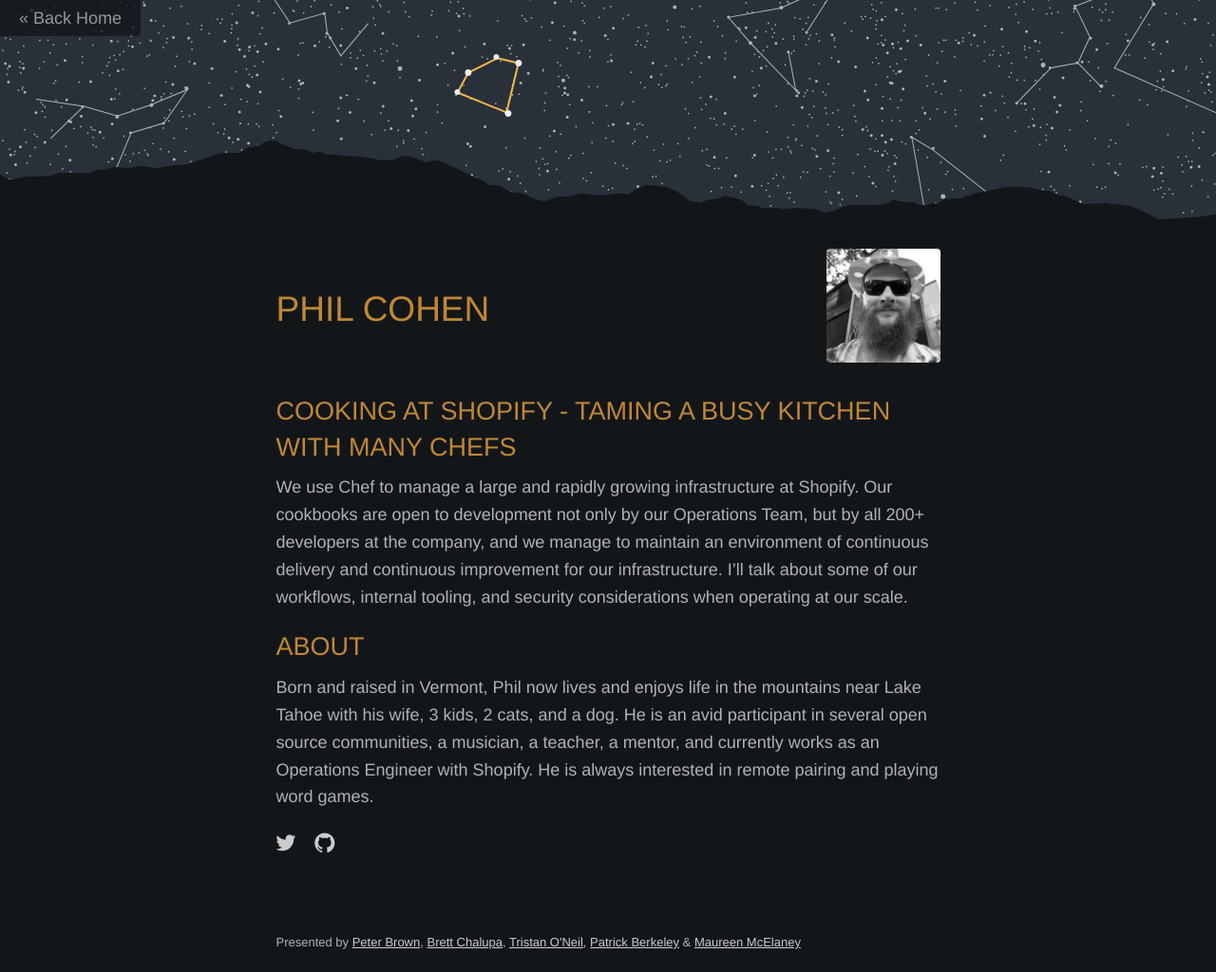
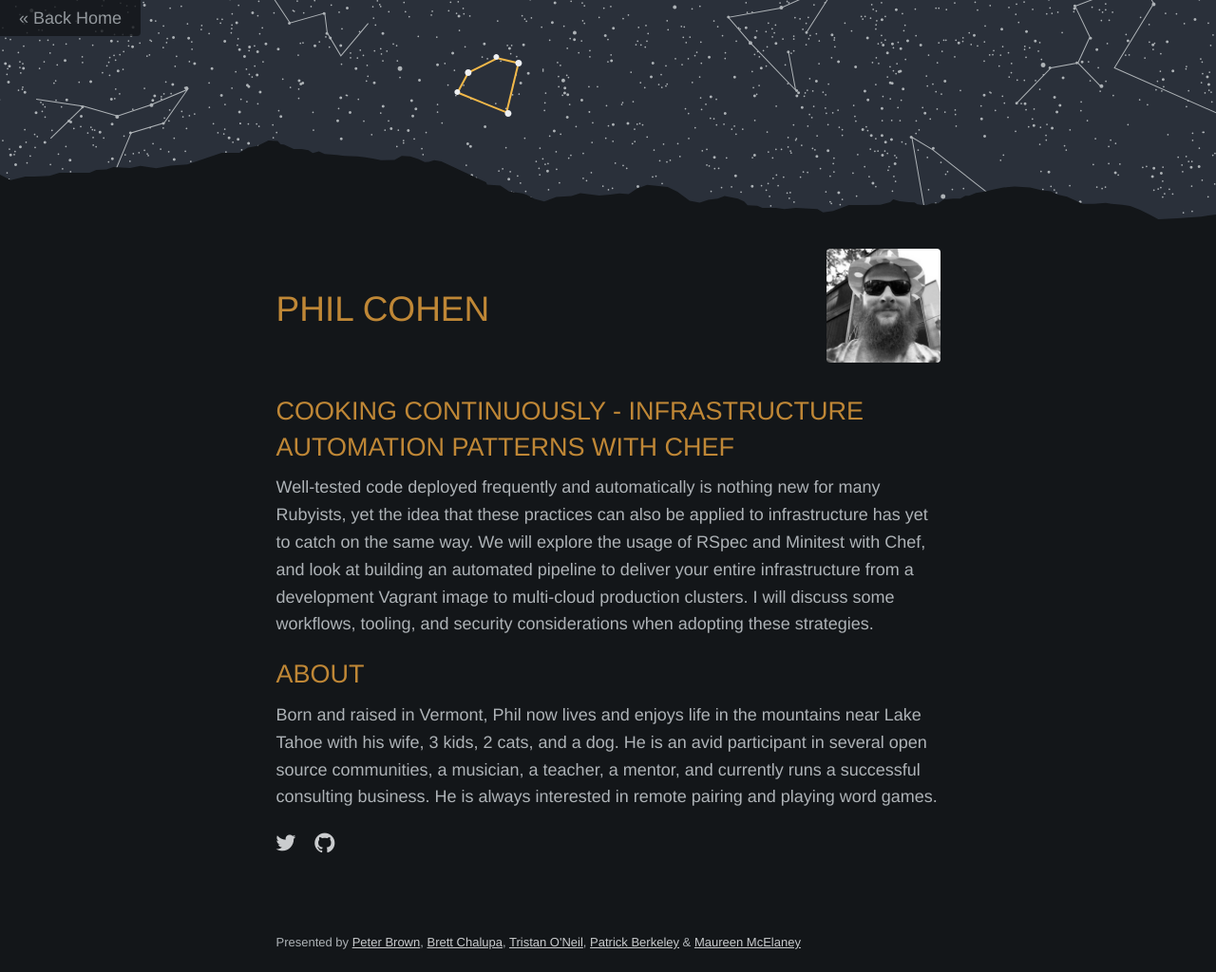
Before and after one commit to burlingtonruby/burlingtonrubyconference2014, a Jekyll site: the page built from _posts/speakers/2014-02-09-phil-cohen.md, in a window 1280 px wide. Shown: the whole page at 95% size. Built offline with Jekyll 4.4.1, drawn with Linux system fonts in a browser that asks for light colours.

Commit message:
Update phil cohen's talk and bio.
phil changed his talk and bio, this updates it.

```diff
--- a/_posts/speakers/2014-02-09-phil-cohen.md
+++ b/_posts/speakers/2014-02-09-phil-cohen.md
@@ -8,19 +8,21 @@
 category: speaker
 ---
 
-### Cooking at Shopify - Taming a Busy Kitchen with Many Chefs
+### Cooking Continuously - Infrastructure Automation Patterns with Chef
 
-We use Chef to manage a large and rapidly growing infrastructure at Shopify. Our
-cookbooks are open to development not only by our Operations Team, but by all
-200+ developers at the company, and we manage to maintain an environment of
-continuous delivery and continuous improvement for our infrastructure. I’ll talk
-about some of our workflows, internal tooling, and security considerations when
-operating at our scale.
+
+Well-tested code deployed frequently and automatically is nothing new for many
+Rubyists, yet the idea that these practices can also be applied to
+infrastructure has yet to catch on the same way. We will explore the usage of
+RSpec and Minitest with Chef, and look at building an automated pipeline to
+deliver your entire infrastructure from a development Vagrant image to
+multi-cloud production clusters. I will discuss some workflows, tooling, and
+security considerations when adopting these strategies.
 
 ### About
 
 Born and raised in Vermont, Phil now lives and enjoys life in the mountains near
 Lake Tahoe with his wife, 3 kids, 2 cats, and a dog. He is an avid participant
 in several open source communities, a musician, a teacher, a mentor, and
-currently works as an Operations Engineer with Shopify. He is always interested
-in remote pairing and playing word games.
+currently runs a successful consulting business. He is always interested in
+remote pairing and playing word games.
```
